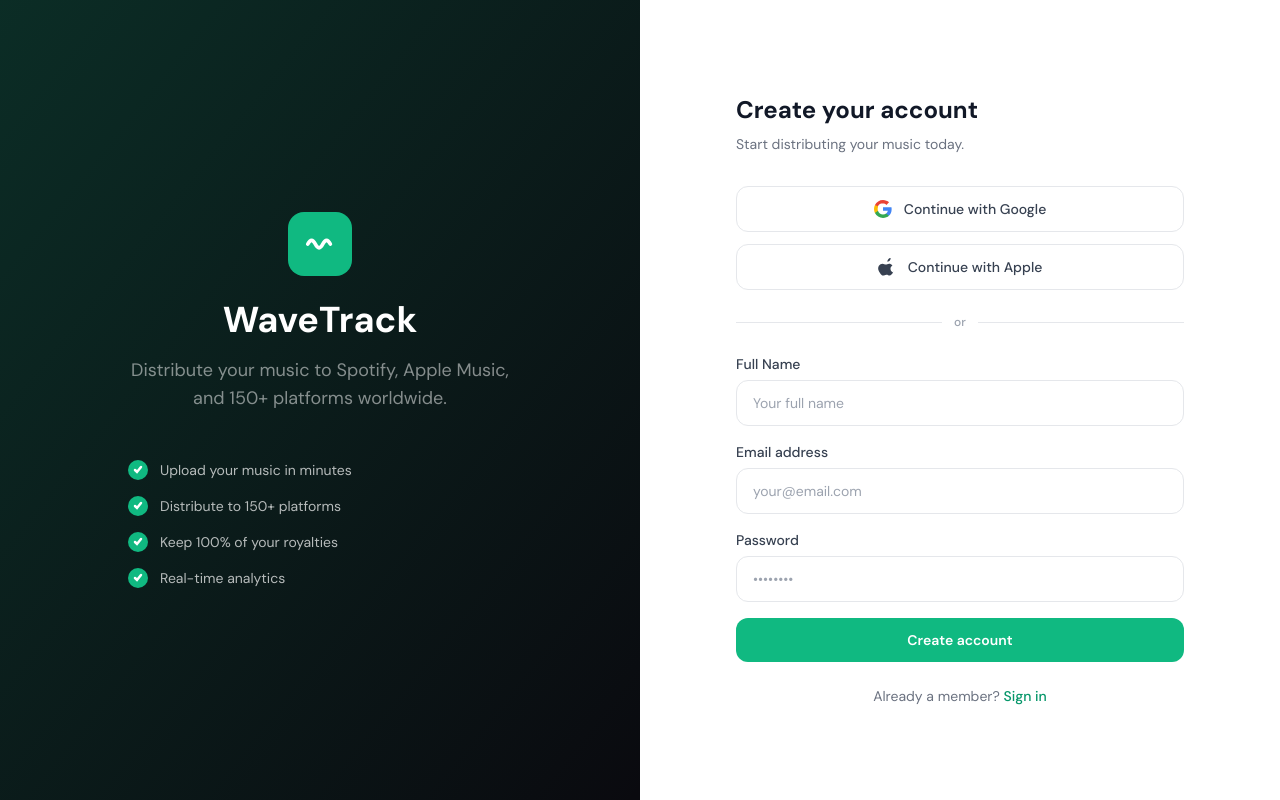
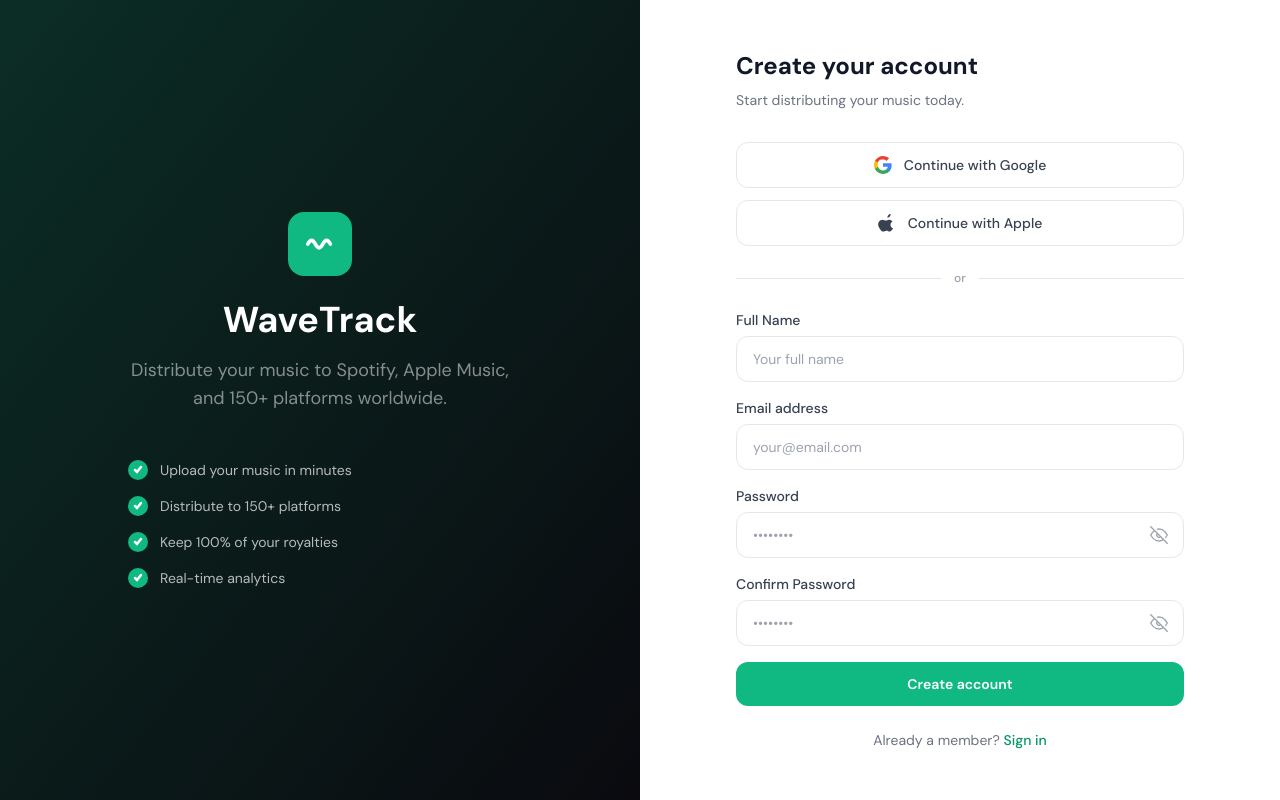
Before and after one commit to Habibulla403/wavetrack, a React (Vite) app: page / in a window 1280 px wide. Both pictures are taken after a click on the button "Sign up". Built offline with nearby package versions, Linux system fonts and the light colour scheme.

Commit message:
Update AuthPage.jsx

```diff
--- a/src/components/AuthPage.jsx
+++ b/src/components/AuthPage.jsx
@@ -1,19 +1,37 @@
 import { useState } from "react";
 import { login, register } from "../api";
 
+function EyeIcon({ open }) {
+  return open ? (
+    <svg width="18" height="18" fill="none" stroke="currentColor" strokeWidth="1.8" strokeLinecap="round" viewBox="0 0 24 24">
+      <path d="M1 12s4-8 11-8 11 8 11 8-4 8-11 8-11-8-11-8z"/><circle cx="12" cy="12" r="3"/>
+    </svg>
+  ) : (
+    <svg width="18" height="18" fill="none" stroke="currentColor" strokeWidth="1.8" strokeLinecap="round" viewBox="0 0 24 24">
+      <path d="M17.94 17.94A10.07 10.07 0 0112 20c-7 0-11-8-11-8a18.45 18.45 0 015.06-5.94M9.9 4.24A9.12 9.12 0 0112 4c7 0 11 8 11 8a18.5 18.5 0 01-2.16 3.19m-6.72-1.07a3 3 0 11-4.24-4.24M1 1l22 22"/>
+    </svg>
+  );
+}
+
 export default function AuthPage({ onAuth }) {
   const [isLogin, setIsLogin] = useState(true);
-  const [form, setForm] = useState({ name: "", email: "", password: "" });
+  const [form, setForm] = useState({ name: "", email: "", password: "", confirm: "" });
+  const [showPass, setShowPass] = useState(false);
+  const [showConfirm, setShowConfirm] = useState(false);
   const [loading, setLoading] = useState(false);
   const [error, setError] = useState("");
 
   const handle = async () => {
+    setError("");
+    if (!isLogin && form.password !== form.confirm) {
+      setError("Passwords do not match!");
+      return;
+    }
     setLoading(true);
-    setError("");
     try {
       const data = isLogin
         ? await login({ email: form.email, password: form.password })
-        : await register(form);
+        : await register({ name: form.name, email: form.email, password: form.password });
       if (data.token) {
         localStorage.setItem("token", data.token);
         localStorage.setItem("user", JSON.stringify(data));
@@ -29,7 +47,7 @@ export default function AuthPage({ onAuth }) {
 
   return (
     <div className="min-h-screen bg-white flex">
-      {/* Left side - decorative */}
+      {/* Left side */}
       <div className="hidden lg:flex lg:w-1/2 bg-[#0A0A0F] flex-col items-center justify-center p-12 relative overflow-hidden">
         <div className="absolute inset-0 bg-gradient-to-br from-emerald-500/20 to-transparent" />
         <div className="relative z-10 text-center">
@@ -53,10 +71,9 @@ export default function AuthPage({ onAuth }) {
         </div>
       </div>
 
-      {/* Right side - form */}
+      {/* Right side */}
       <div className="w-full lg:w-1/2 flex items-center justify-center p-8">
         <div className="w-full max-w-md">
-          {/* Mobile logo */}
           <div className="lg:hidden text-center mb-8">
             <div className="w-12 h-12 rounded-2xl bg-emerald-500 flex items-center justify-center mx-auto mb-3">
               <svg width="22" height="22" fill="none" viewBox="0 0 16 16">
@@ -73,7 +90,6 @@ export default function AuthPage({ onAuth }) {
             {isLogin ? "Welcome back! Please enter your details." : "Start distributing your music today."}
           </p>
 
-          {/* Google button */}
           <button className="w-full flex items-center justify-center gap-3 px-4 py-3 border border-gray-200 rounded-xl text-sm font-medium text-gray-700 hover:bg-gray-50 transition-all mb-3">
             <svg width="18" height="18" viewBox="0 0 18 18">
               <path d="M17.64 9.2c0-.637-.057-1.251-.164-1.84H9v3.481h4.844c-.209 1.125-.843 2.078-1.796 2.716v2.259h2.908c1.702-1.567 2.684-3.875 2.684-6.615z" fill="#4285F4"/>
@@ -109,6 +125,7 @@ export default function AuthPage({ onAuth }) {
                 />
               </div>
             )}
+
             <div>
               <label className="text-sm font-medium text-gray-700 block mb-1.5">Email address</label>
               <input
@@ -119,19 +136,51 @@ export default function AuthPage({ onAuth }) {
                 className="w-full border border-gray-200 rounded-xl px-4 py-3 text-sm text-gray-900 placeholder-gray-400 focus:outline-none focus:border-emerald-500 focus:ring-1 focus:ring-emerald-500 transition-all"
               />
             </div>
+
             <div>
               <div className="flex items-center justify-between mb-1.5">
                 <label className="text-sm font-medium text-gray-700">Password</label>
                 {isLogin && <button className="text-sm text-emerald-600 hover:text-emerald-700">Forgot password?</button>}
               </div>
-              <input
-                type="password"
-                value={form.password}
-                onChange={(e) => setForm({ ...form, password: e.target.value })}
-                placeholder="••••••••"
-                className="w-full border border-gray-200 rounded-xl px-4 py-3 text-sm text-gray-900 placeholder-gray-400 focus:outline-none focus:border-emerald-500 focus:ring-1 focus:ring-emerald-500 transition-all"
-              />
+              <div className="relative">
+                <input
+                  type={showPass ? "text" : "password"}
+                  value={form.password}
+                  onChange={(e) => setForm({ ...form, password: e.target.value })}
+                  placeholder="••••••••"
+                  className="w-full border border-gray-200 rounded-xl px-4 py-3 pr-12 text-sm text-gray-900 placeholder-gray-400 focus:outline-none focus:border-emerald-500 focus:ring-1 focus:ring-emerald-500 transition-all"
+                />
+                <button
+                  type="button"
+                  onClick={() => setShowPass(!showPass)}
+                  className="absolute right-4 top-1/2 -translate-y-1/2 text-gray-400 hover:text-gray-600"
+                >
+                  <EyeIcon open={showPass} />
+                </button>
+              </div>
             </div>
+
+            {!isLogin && (
+              <div>
+                <label className="text-sm font-medium text-gray-700 block mb-1.5">Confirm Password</label>
+                <div className="relative">
+                  <input
+                    type={showConfirm ? "text" : "password"}
+                    value={form.confirm}
+                    onChange={(e) => setForm({ ...form, confirm: e.target.value })}
+                    placeholder="••••••••"
+                    className="w-full border border-gray-200 rounded-xl px-4 py-3 pr-12 text-sm text-gray-900 placeholder-gray-400 focus:outline-none focus:border-emerald-500 focus:ring-1 focus:ring-emerald-500 transition-all"
+                  />
+                  <button
+                    type="button"
+                    onClick={() => setShowConfirm(!showConfirm)}
+                    className="absolute right-4 top-1/2 -translate-y-1/2 text-gray-400 hover:text-gray-600"
+                  >
+                    <EyeIcon open={showConfirm} />
+                  </button>
+                </div>
+              </div>
+            )}
 
             {error && (
               <p className="text-red-500 text-sm bg-red-50 border border-red-200 rounded-xl px-4 py-3">{error}</p>
@@ -148,7 +197,10 @@ export default function AuthPage({ onAuth }) {
 
           <p className="text-center text-sm text-gray-500 mt-6">
             {isLogin ? "Not a member? " : "Already a member? "}
-            <button onClick={() => { setIsLogin(!isLogin); setError(""); }} className="text-emerald-600 font-medium hover:text-emerald-700">
+            <button
+              onClick={() => { setIsLogin(!isLogin); setError(""); setForm({ name: "", email: "", password: "", confirm: "" }); }}
+              className="text-emerald-600 font-medium hover:text-emerald-700"
+            >
               {isLogin ? "Sign up" : "Sign in"}
             </button>
           </p>
```
